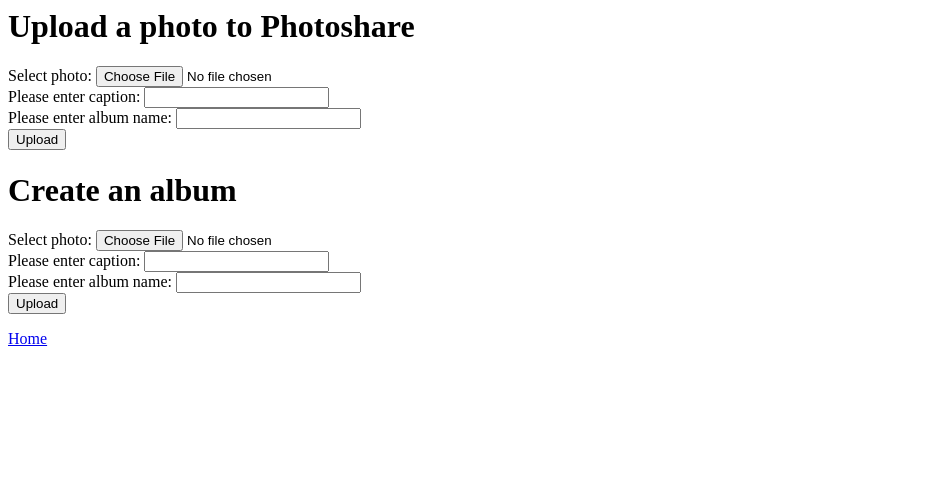
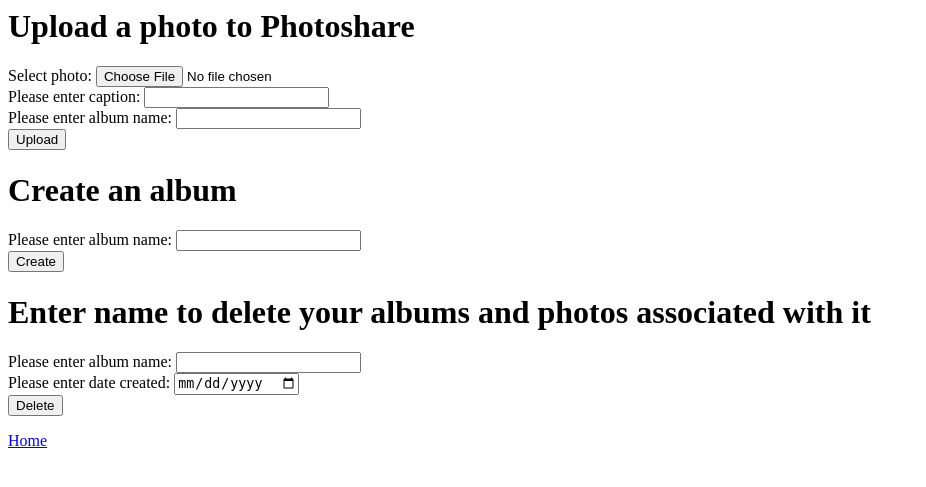
Before and after one commit to yeungsl/social_media_website, a Flask app: page /upload in a window 1280 px wide. Shown: the top 487 px of the page, without its empty margins (0-926 px from the left). Run offline with Flask 2, Linux system fonts and the light colour scheme; the visitor is signed in with stand-in values (Sample User, id 1); data comes from the database, SQL or seed files in the repository.

Commit message:
get album delete working

```diff
--- a/app.py
+++ b/app.py
@@ -14,6 +14,7 @@
 from flaskext.mysql import MySQL
 import flask.ext.login as flask_login
 from dateutil.parser import parse
+import datetime
 
 #for image uploading
 from werkzeug import secure_filename
@@ -191,7 +192,7 @@
 
 def getAlbumsFromEmail(email):
 	cursor = conn.cursor()
-	cursor.execute("SELECT A.name FROM albums A, users U WHERE A.owner_id = U.user_id AND U.email = '{0}'".format(email))
+	cursor.execute("SELECT A.name, A.date_created FROM albums A, users U WHERE A.owner_id = U.user_id AND U.email = '{0}'".format(email))
 	return cursor.fetchall()
 
 def getActivelist():
@@ -203,6 +204,20 @@
 	cursor = conn.cursor()
 	cursor.execute("SELECT album_id FROM albums WHERE name = '{0}'".format(name))
 	return cursor.fetchall()
+
+def verifyAlbums(aname, cdate):
+	cursor = conn.cursor()
+	cursor.execute("SELECT album_id, owner_id FROM albums WHERE name = '{0}' AND date_created = '{1}'".format(aname, cdate))
+	m = cursor.fetchall()[0]
+	if m[1] != getUserIdFromEmail(flask_login.current_user.id):
+		m = "cannnot delete album from other people"
+		return False, m
+	if m[1] == getUserIdFromEmail(flask_login.current_user.id):
+		return True, m
+	else:
+		m = "There is no such album in the list"
+		return False, m
+
 #end login code
 
 @app.route('/profile')
@@ -216,12 +231,16 @@
 	print fnum
 	activeList = getActivelist()
 	print activeList
-	return render_template('hello.html', name=uinfo[0], infos=uinfo, num=fnum, list=flist, actlist=activeList, message="Here's your profile")
+	alist = getAlbumsFromEmail(flask_login.current_user.id)
+	anum = len(alist)
+	return render_template('hello.html', name=uinfo[0], infos=uinfo, num=fnum, list=flist, anum=anum, alist=alist, actlist=activeList, message="Here's your profile")
 
 @app.route('/friend', methods=['GET'])
 @flask_login.login_required
 def friend():
-	return render_template('friend.html')
+	flist = getFriendsFromEmail(flask_login.current_user.id)
+	fnum = len(flist)
+	return render_template('friend.html', num=fnum, list=flist)
 
 @app.route('/friend', methods=['POST'])
 @flask_login.login_required
@@ -297,6 +316,47 @@
 	else:
 		return render_template('upload.html', num=anum, list=alist)
 #end photo uploading code
+@app.route('/upload/add_albums', methods=['POST'])
+@flask_login.login_required
+def add_albums():
+	cdate = datetime.datetime.now().date().isoformat()
+	print cdate
+	try:
+		aname=request.form.get('albumName')
+	except:
+		print "couldn't find all tokens" #this prints to shell, end users will not see this (all print statements go to shell)
+		return flask.redirect(flask.url_for('upload'))
+	uid = getUserIdFromEmail(flask_login.current_user.id)
+	info = getUserinfoFromEmail(flask_login.current_user.id)[0]
+	cursor = conn.cursor()
+	cursor.execute("INSERT INTO Albums (name, owner_id, date_created) VALUES ('{0}', '{1}', '{2}')".format(aname, uid, cdate))
+	conn.commit()
+	return render_template('hello.html', name=info, message='New Album set up', albums=getAlbumsFromEmail(flask_login.current_user.id))
+
+@app.route('/upload/delete_albums', methods=['POST'])
+@flask_login.login_required
+def delete_albums():
+	try:
+		cdate = request.form.get('cdate')
+		aname = request.form.get('albumName')
+	except:
+		print "couldn't find all tokens" #this prints to shell, end users will not see this (all print statements go to shell)
+		return flask.redirect(flask.url_for('upload'))
+	t, message = verifyAlbums(aname, cdate)
+	if t:
+		print message
+		info = getUserinfoFromEmail(flask_login.current_user.id)[0]
+		photos = getUsersPhotos(message[0])
+		cursor = conn.cursor()
+		for photo in photos:
+			print photo[1]
+			cursor.execute("DELETE FROM pictures WHERE picture_id = '{0}'".format(photo[1]))
+		cursor.execute("DELETE FROM albums WHERE album_id = '{0}'".format(message[0]))
+		conn.commit()
+		return render_template('hello.html', name=info, message='The Album is deleted', albums=getAlbumsFromEmail(flask_login.current_user.id))
+	else:
+		print message
+		return render_template('upload.html', message=message)
 
 @app.route('/send/<filename>')
 @flask_login.login_required
--- a/templates/upload.html
+++ b/templates/upload.html
@@ -10,7 +10,7 @@
          <h4> you have {{ num }} albums:</h4>
             <ul>
             {% for album in list %}
-                <li>name: {{ album[0] }}</li>
+                <li>name: {{ album[0] }}, date created: {{ album[1] }}</li>
             {% endfor %}
             </ul>
         {% endif %}
@@ -29,14 +29,21 @@
         <div class="ti">
             <h1>Create an album</h1>
         </div>
-            <form method="post" enctype="multipart/form-data" action="/upload">
-                <label for="photo">Select photo:</label>
-                <input type="file" name="photo" required='true' /><br />
-                <label for="caption">Please enter caption:</label>
-                <input type="text" name="caption" required='true' /><br />
+            <form method="post" action="/upload/add_albums">
                 <label for="albumName">Please enter album name:</label>
                 <input type="text" name="albumName" required='true' /><br />
-                <input type="submit" value="Upload" />
+                <input type="submit" value="Create" />
+            </form>
+
+        <div class="ti">
+            <h1>Enter name to delete your albums and photos associated with it</h1>
+        </div>
+            <form method="post" action="/upload/delete_albums">
+                <label for="albumName">Please enter album name:</label>
+                <input type="text" name="albumName" required='true' /><br />
+                 <label for="cdate">Please enter date created:</label>
+                <input type="date" name="cdate" required='true' /><br />
+                <input type="submit" value="Delete" />
             </form>
         <a href='/'>Home</a>
     </body>
```
Also changed, not shown: templates/friend.html (+8 -0 lines), templates/hello.html (+15 -1 lines), templates/uploads/IMG_5345.png (added), 1 other file.
